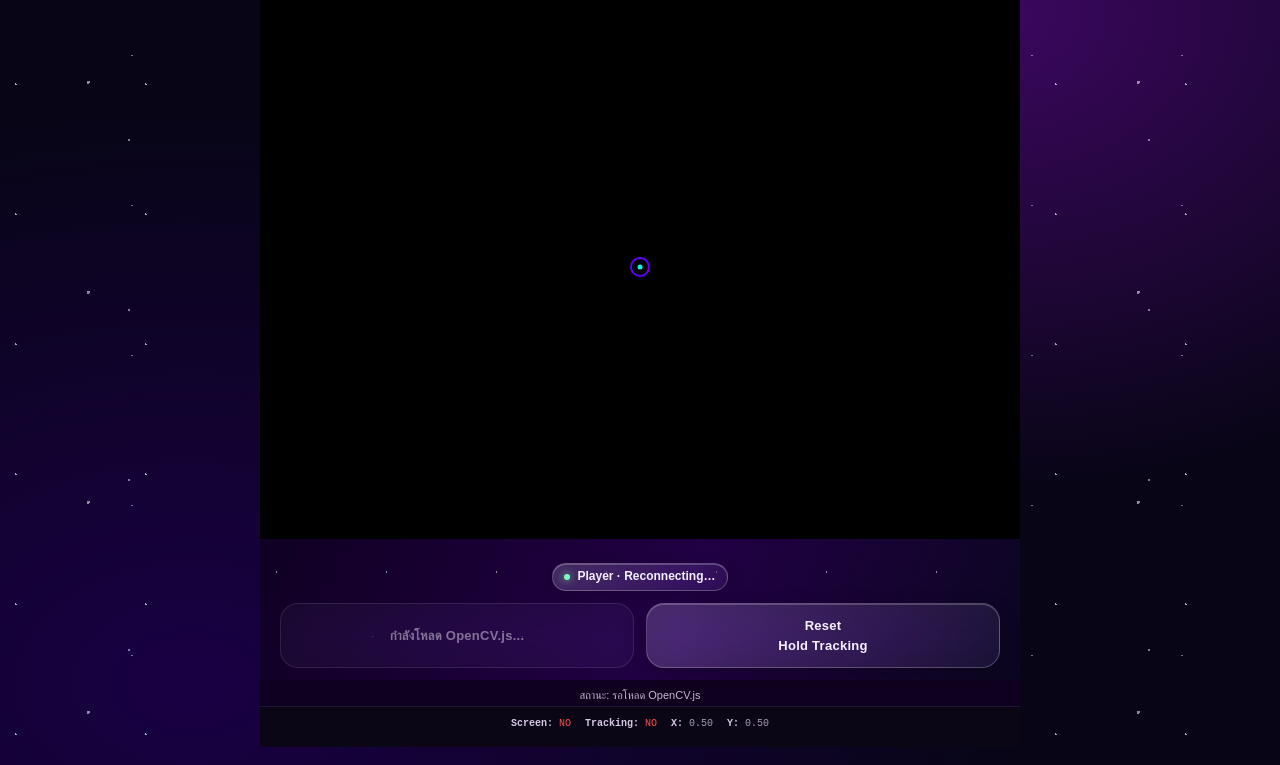
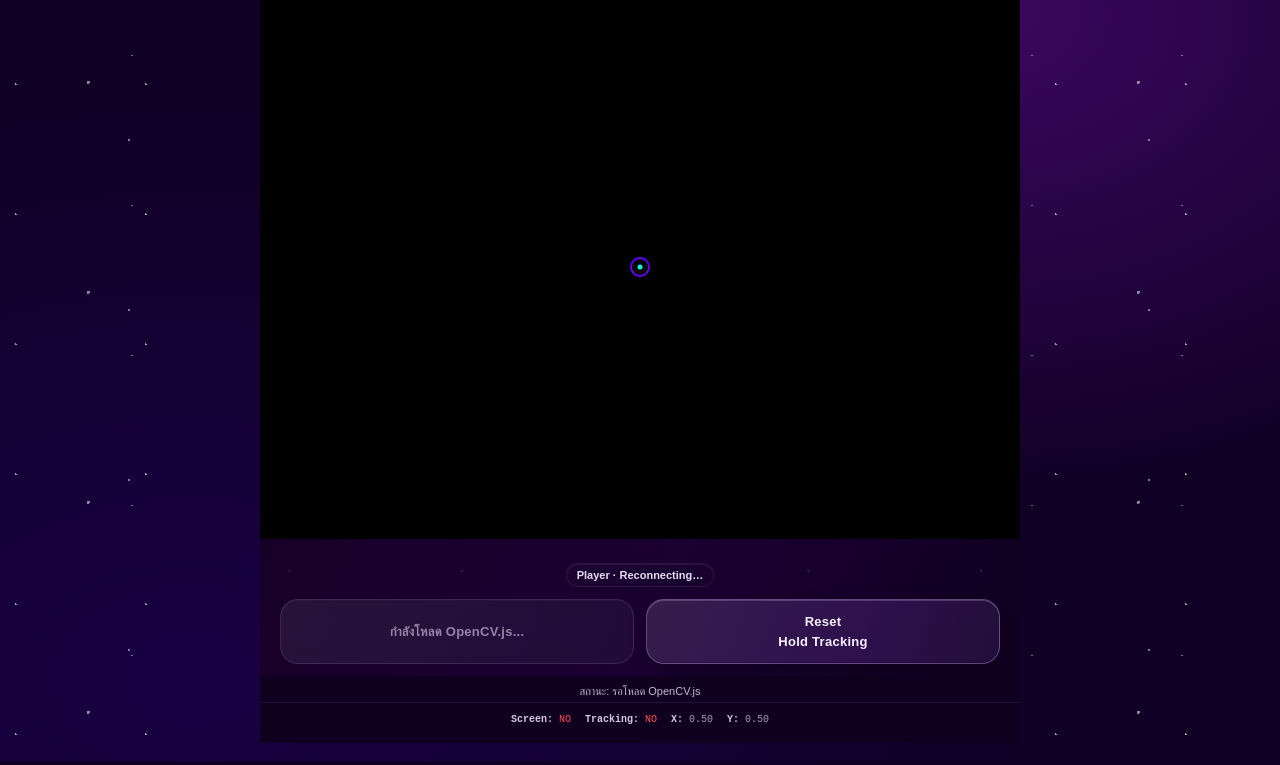
Before and after one commit to nantaphatsris/newUI-WJ, a website: page index.html in a window 1280 px wide. Shown: the part 69-834 px from the top of the page. Drawn offline with Linux system fonts and the light colour scheme.

Commit message:
แก้ UI Playername

```diff
--- a/index.html
+++ b/index.html
@@ -132,11 +132,21 @@ box-shadow: 0 0 10px #2b075555;
   display: grid;
   grid-template-columns: 1fr 1fr;
   gap: 12px;
+  /* Random-looking star field: each star has its own position, no repeating grid */
   background:
-    radial-gradient(1px 1px at 15% 30%, #ffffff88 99%, transparent),
-    radial-gradient(1px 1px at 75% 65%, #c7a3ff88 99%, transparent),
-    linear-gradient(115deg, #100023, #210044 55%, #0b0620);
-  background-size: 110px 110px, 150px 150px, auto;
+    radial-gradient(1.2px 1.2px at 6% 24%, rgba(255,255,255,.76) 99%, transparent 100%),
+    radial-gradient(1px 1px at 19% 78%, rgba(221,202,255,.62) 99%, transparent 100%),
+    radial-gradient(1.4px 1.4px at 31% 17%, rgba(255,255,255,.72) 99%, transparent 100%),
+    radial-gradient(1px 1px at 44% 63%, rgba(215,190,255,.58) 99%, transparent 100%),
+    radial-gradient(1.2px 1.2px at 57% 35%, rgba(255,255,255,.72) 99%, transparent 100%),
+    radial-gradient(1px 1px at 68% 86%, rgba(225,208,255,.55) 99%, transparent 100%),
+    radial-gradient(1.5px 1.5px at 79% 13%, rgba(255,255,255,.78) 99%, transparent 100%),
+    radial-gradient(1px 1px at 91% 54%, rgba(220,197,255,.62) 99%, transparent 100%),
+    radial-gradient(1px 1px at 12% 51%, rgba(255,255,255,.48) 99%, transparent 100%),
+    radial-gradient(1.3px 1.3px at 38% 91%, rgba(255,255,255,.58) 99%, transparent 100%),
+    radial-gradient(1px 1px at 73% 59%, rgba(255,255,255,.48) 99%, transparent 100%),
+    linear-gradient(115deg, #080311 0%, #17072a 53%, #090512 100%);
+  background-repeat: no-repeat;
 }
 button {
   width: 100%;
@@ -181,37 +191,26 @@ button:disabled {
   justify-self: center;
   align-items: center;
   justify-content: center;
-  gap: 8px;
   width: fit-content;
   max-width: 100%;
-  min-height: 28px;
-  padding: 4px 11px;
-  border: 1px solid rgba(255,255,255,.24);
+  min-height: 24px;
+  padding: 3px 10px;
+  border: 1px solid rgba(174,126,230,.13);
   border-radius: 999px;
-  background: linear-gradient(135deg, rgba(255,255,255,.17), rgba(255,255,255,.045));
-  box-shadow: inset 0 1px 0 rgba(255,255,255,.22), 0 5px 18px rgba(0,0,0,.16);
-  backdrop-filter: blur(16px) saturate(150%);
-  -webkit-backdrop-filter: blur(16px) saturate(150%);
+  /* Subtle deep-violet glass, intentionally quieter than the action buttons */
+  background: linear-gradient(135deg, rgba(13,6,27,.48), rgba(5,4,13,.36));
+  box-shadow: inset 0 1px 0 rgba(210,178,255,.055), 0 3px 10px rgba(0,0,0,.16);
+  backdrop-filter: blur(15px) saturate(125%);
+  -webkit-backdrop-filter: blur(15px) saturate(125%);
 }
 #playerInfo {
-  display: flex;
-  align-items: center;
-  gap: 7px;
-  color: #f5efff !important;
-  font-size: 12px !important;
+  display: block;
+  color: rgba(250,246,255,.94) !important;
+  font-size: 11px !important;
   font-weight: 600;
   text-align: center;
-  line-height: 1.15;
+  line-height: 1.1;
   white-space: nowrap;
-}
-#playerInfo::before {
-  content: "";
-  width: 6px;
-  height: 6px;
-  flex: 0 0 6px;
-  border-radius: 50%;
-  background: #7dffbd;
-  box-shadow: 0 0 8px rgba(125,255,189,.85);
 }
 #nameDialog {
   position: fixed;
@@ -230,9 +229,9 @@ button:disabled {
   position: relative;
   width: min(100%, 350px);
   padding: 27px 22px 21px;
-  border: 1px solid rgba(255,255,255,.27);
+  border: 1px solid rgba(255,255,255,.17);
   border-radius: 25px;
-  background: linear-gradient(145deg, rgba(255,255,255,.19), rgba(125,87,170,.12) 48%, rgba(12,5,30,.58));
+  background: linear-gradient(145deg, rgba(42,39,55,.72), rgba(20,18,31,.72) 52%, rgba(7,6,14,.84));
   box-shadow: 0 22px 70px rgba(0,0,0,.48), inset 0 1px 0 rgba(255,255,255,.28);
   backdrop-filter: blur(24px) saturate(165%);
   -webkit-backdrop-filter: blur(24px) saturate(165%);
@@ -270,8 +269,9 @@ button:disabled {
   font-size: 13px;
   font-weight: 650;
   letter-spacing: .02em;
-  background: linear-gradient(135deg, rgba(255,255,255,.24), rgba(255,255,255,.08));
-  box-shadow: inset 0 1px 0 rgba(255,255,255,.25), 0 5px 14px rgba(0,0,0,.16);
+  background: linear-gradient(135deg, rgba(25,11,43,.94), rgba(7,5,16,.96));
+  border-color: rgba(191,145,245,.22);
+  box-shadow: inset 0 1px 0 rgba(220,190,255,.10), 0 7px 18px rgba(0,0,0,.42);
   backdrop-filter: blur(12px);
   -webkit-backdrop-filter: blur(12px);
 }
@@ -286,18 +286,19 @@ button:disabled {
   padding: 0;
   border: 1px solid rgba(255,255,255,.2);
   border-radius: 50%;
-  background: rgba(255,255,255,.09);
-  box-shadow: none;
+  background: rgba(18,17,27,.72);
+  box-shadow: inset 0 1px 0 rgba(255,255,255,.10);
   color: #fff;
   font-size: 20px;
 }
 /* Compact liquid-glass camera controls */
 #startCamera, #resetTracking {
   min-height: 62px;
-  border: 1px solid rgba(255,255,255,.22);
+  border: 1px solid rgba(255,255,255,.16);
   border-radius: 18px;
-  background: linear-gradient(135deg, rgba(255,255,255,.17), rgba(255,255,255,.055));
-  box-shadow: inset 0 1px 0 rgba(255,255,255,.2), 0 7px 20px rgba(0,0,0,.22);
+  background: linear-gradient(135deg, rgba(24,9,43,.94), rgba(6,5,16,.96) 58%, rgba(15,8,27,.94));
+  border-color: rgba(186,139,241,.25);
+  box-shadow: inset 0 1px 0 rgba(220,190,255,.11), 0 8px 22px rgba(0,0,0,.48);
   backdrop-filter: blur(16px) saturate(145%);
   -webkit-backdrop-filter: blur(16px) saturate(145%);
   color: #f6efff;
@@ -305,9 +306,11 @@ button:disabled {
   letter-spacing: .02em;
 }
 #startCamera:disabled, #resetTracking:disabled {
-  opacity: .48;
-  background: rgba(255,255,255,.07);
-  box-shadow: none;
+  opacity: .78;
+  background: linear-gradient(135deg, rgba(20,10,34,.88), rgba(7,5,15,.92));
+  border-color: rgba(158,119,205,.14);
+  color: rgba(231,220,246,.62);
+  box-shadow: inset 0 1px 0 rgba(220,190,255,.045);
 }
 button:active { transform: scale(.975); }
 #status {
@@ -492,6 +495,107 @@ button:active { transform: scale(.975); }
   #discoveryDescription { font-size: 13px; }
 }
 
+
+
+/* ========================================
+   LIGHT THE STAR — ORIGINAL PURPLE PALETTE
+   Only controls + name popup are retuned.
+   Keep the rest of the page in its original theme.
+   ======================================== */
+body {
+  background:
+    radial-gradient(1px 1px at 12% 18%, #ffffffa8 99%, transparent),
+    radial-gradient(1px 1px at 76% 23%, #d9baff99 99%, transparent),
+    radial-gradient(1.5px 1.5px at 42% 72%, #ffffff88 99%, transparent),
+    radial-gradient(1px 1px at 88% 83%, #cba8ff99 99%, transparent),
+    radial-gradient(ellipse at 78% 10%, #3b075f 0%, transparent 45%),
+    radial-gradient(ellipse at 15% 90%, #190044 0%, transparent 55%),
+    #110026;
+  background-size: 130px 130px, 170px 170px, 210px 210px, 150px 150px, auto, auto, auto;
+}
+
+/* Restore the deep-purple control strip from the reference image. */
+.controls {
+  background:
+    radial-gradient(1px 1px at 17% 28%, rgba(255,255,255,.16) 99%, transparent 100%),
+    radial-gradient(1px 1px at 73% 72%, rgba(225,204,255,.12) 99%, transparent 100%),
+    linear-gradient(115deg, #170027 0%, #1b0032 52%, #100020 100%);
+  background-size: 173px 113px, 211px 137px, auto;
+}
+
+/* Buttons: same purple-glass family as the reference, about 30% darker. */
+#startCamera, #resetTracking {
+  background:
+    linear-gradient(112deg,
+      rgba(54, 31, 78, .96) 0%,
+      rgba(48, 17, 79, .97) 58%,
+      rgba(35, 15, 58, .97) 100%);
+  border: 1px solid rgba(176, 145, 207, .42);
+  box-shadow:
+    inset 0 1px 0 rgba(245, 226, 255, .20),
+    inset 0 -1px 0 rgba(9, 0, 20, .20),
+    0 7px 18px rgba(0, 0, 0, .28);
+  color: #f6efff;
+  backdrop-filter: blur(16px) saturate(135%);
+  -webkit-backdrop-filter: blur(16px) saturate(135%);
+}
+#startCamera:disabled, #resetTracking:disabled {
+  background: linear-gradient(112deg,
+    rgba(45, 27, 64, .94),
+    rgba(35, 15, 57, .96));
+  border-color: rgba(160, 126, 190, .28);
+  color: rgba(239, 229, 250, .72);
+}
+
+/* Player name stays quiet: purple-tinted glass, lower contrast than buttons. */
+#playerBar {
+  background: linear-gradient(135deg,
+    rgba(30, 12, 48, .46),
+    rgba(18, 5, 34, .40));
+  border-color: rgba(155, 113, 190, .16);
+  box-shadow: inset 0 1px 0 rgba(230, 208, 255, .07),
+              0 2px 8px rgba(0, 0, 0, .12);
+}
+#playerInfo {
+  color: rgba(246, 238, 255, .92) !important;
+}
+
+/* Name popup: return to the site's purple palette, not gray glass. */
+#nameDialog {
+  background: rgba(10, 0, 24, .64);
+}
+.name-dialog-card {
+  background: linear-gradient(145deg,
+    rgba(57, 28, 83, .94),
+    rgba(37, 13, 62, .96) 55%,
+    rgba(22, 5, 40, .98));
+  border-color: rgba(194, 157, 226, .34);
+  box-shadow: 0 22px 70px rgba(0,0,0,.48),
+              inset 0 1px 0 rgba(245,225,255,.20);
+}
+#playerNameInput {
+  background: rgba(14, 3, 29, .58);
+  border-color: rgba(196, 161, 225, .34);
+}
+.name-dialog-actions button {
+  background: linear-gradient(125deg,
+    rgba(67, 37, 94, .96),
+    rgba(40, 15, 67, .98));
+  border-color: rgba(190, 151, 222, .36);
+  box-shadow: inset 0 1px 0 rgba(245,225,255,.16),
+              0 6px 16px rgba(0,0,0,.30);
+}
+#closeNameDialog {
+  background: rgba(39, 17, 60, .82);
+  border-color: rgba(201, 169, 229, .30);
+}
+
+/* Keep the status strip in the same deep-purple background family. */
+#status { background: #100020; }
+.diagnostics {
+  background: #100020;
+}
+
 </style>
 
 <script async
@@ -752,18 +856,11 @@ function displayCoordinates(x, y) {
 const WS_ENDPOINT =
   "wss://directed-planner-expenses-entry.trycloudflare.com";
 
-const PLAYER_NAME_KEY = "lightTheStarPlayerName";
-const NAME_PROMPT_SEEN_KEY = "lightTheStarNamePromptSeen";
 
 let socket = null;
 let playerId = null;
 let playerDisplayName = "Player";
 let lastXYSendTime = 0;
-
-function getSavedPlayerName() {
-  try { return (localStorage.getItem(PLAYER_NAME_KEY) || "").trim(); }
-  catch (e) { return ""; }
-}
 
 function updatePlayerInfo(connectionText = "Connected") {
   const fallback = playerId ? `Player ${playerId}` : "Player";
@@ -801,18 +898,12 @@ function savePlayerName() {
     return;
   }
   playerNameInput.setCustomValidity("");
-  try {
-    localStorage.setItem(PLAYER_NAME_KEY, cleaned);
-    localStorage.setItem(NAME_PROMPT_SEEN_KEY, "1");
-  } catch (e) { /* ใช้งานต่อได้แม้ browser ปิด localStorage */ }
   sendPlayerName(cleaned);
   closePlayerNameDialog();
 }
 
 function skipPlayerName() {
   const defaultName = playerId ? `Player ${playerId}` : "Player";
-  try { localStorage.setItem(NAME_PROMPT_SEEN_KEY, "1"); } catch (e) {}
-  try { localStorage.removeItem(PLAYER_NAME_KEY); } catch (e) {}
   sendPlayerName(defaultName);
   closePlayerNameDialog();
 }
@@ -843,18 +934,10 @@ function connectWebSocket() {
 
       if (data.type === "welcome") {
         playerId = data.playerId;
-        const savedName = getSavedPlayerName();
-        playerDisplayName = savedName || `Player ${playerId}`;
+        playerDisplayName = `Player ${playerId}`;
         updatePlayerInfo();
-
-        if (savedName) {
-          sendPlayerName(savedName);
-        } else {
-          let promptSeen = false;
-          try { promptSeen = localStorage.getItem(NAME_PROMPT_SEEN_KEY) === "1"; } catch (e) {}
-          if (!promptSeen) openPlayerNameDialog();
-          else sendPlayerName(`Player ${playerId}`);
-        }
+        // Ask for a fresh display name on every page load / refresh.
+        openPlayerNameDialog();
 
         if (stream) sendPlayerActive(true);
 
```
